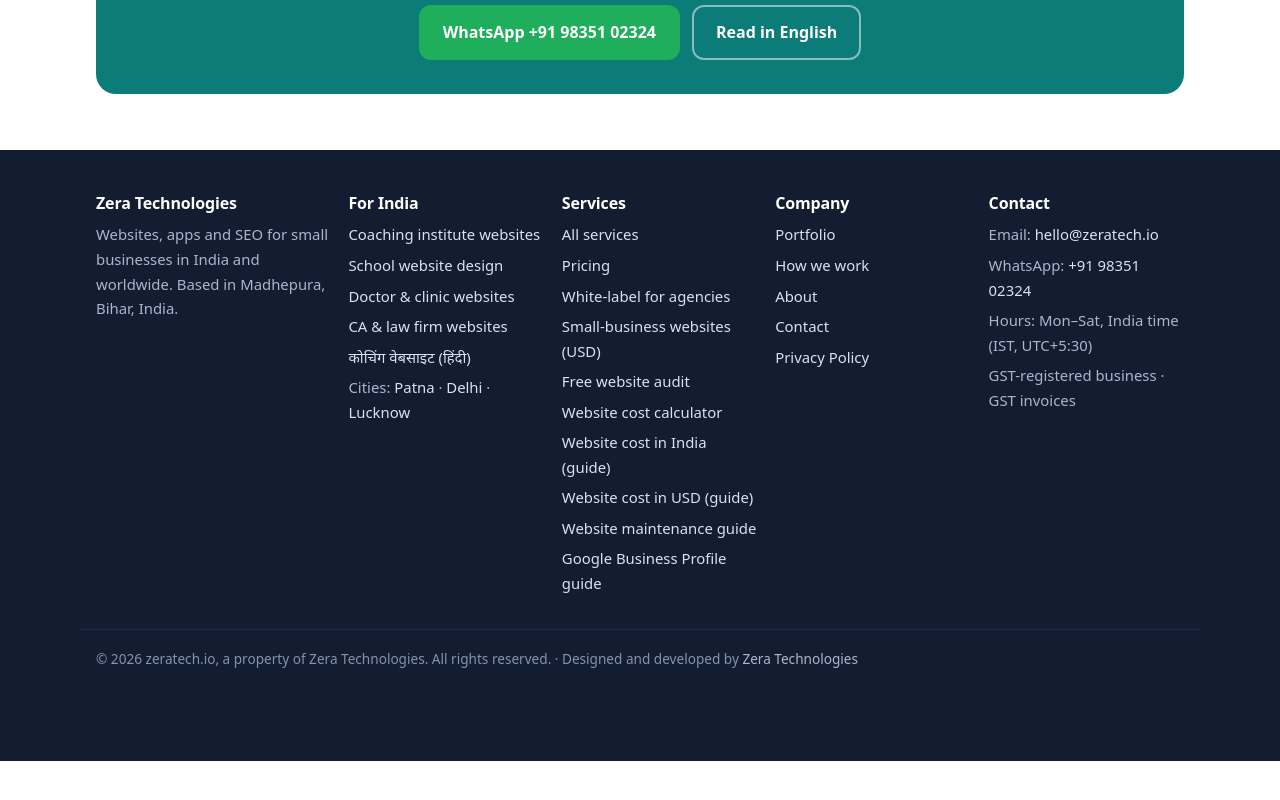
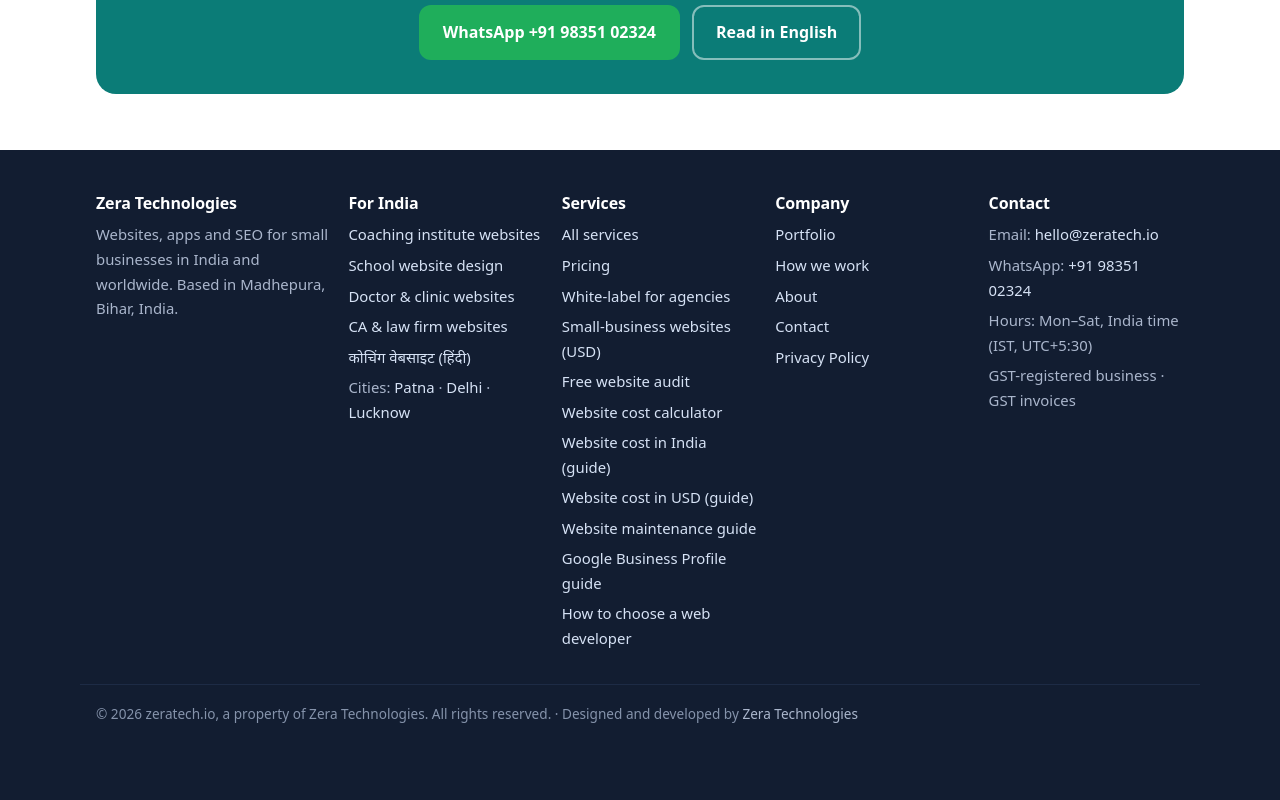
Before and after one commit to zeradental3585-dotcom/zeratech-io-app, a plain HTML site: page hi/coaching-institute-website.html in a window 1280 px wide. Shown: the part 3287-4087 px from the top of the page. Before the commit the page ends 4048 px from the top, so only its background shows below. Drawn offline with Linux system fonts and the light colour scheme.

Commit message:
Add files via upload

```diff
--- a/hi/coaching-institute-website.html
+++ b/hi/coaching-institute-website.html
@@ -305,6 +305,7 @@
         <li><a href="/small-business-website-cost.html">Website cost in USD (guide)</a></li>
         <li><a href="/website-maintenance-cost-india.html">Website maintenance guide</a></li>
         <li><a href="/google-business-profile-setup-india.html">Google Business Profile guide</a></li>
+        <li><a href="/how-to-choose-web-developer-india.html">How to choose a web developer</a></li>
       </ul>
     </div>
     <div>
```
Also changed, not shown: hi/website-banwane-ka-kharcha.html (+1 -0 lines).
